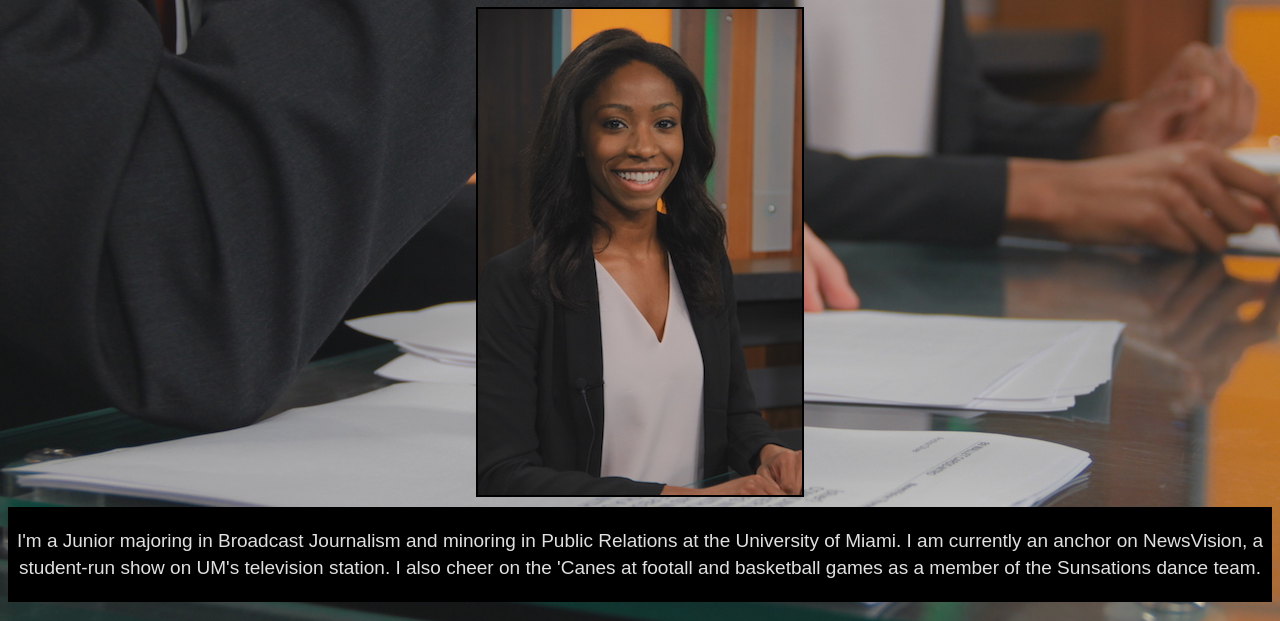
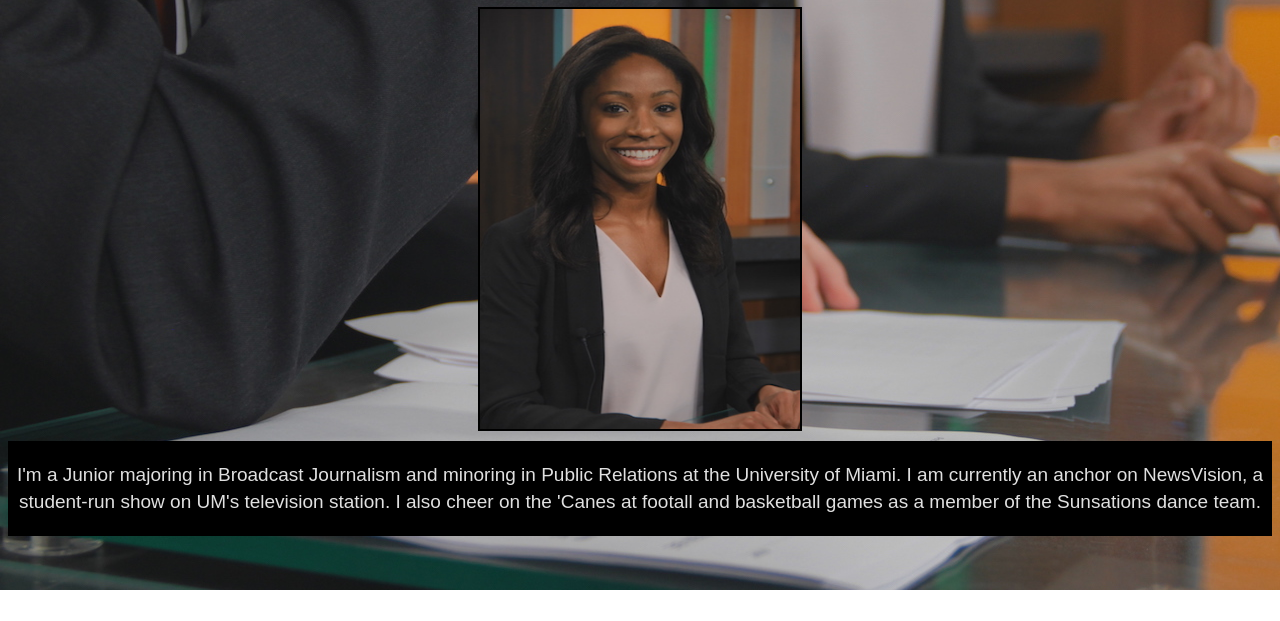
Before and after one commit to mcanty/mcanty.github.io, a plain HTML site: page index.html in a window 1280 px wide. Shown: the part 210-831 px from the top of the page. After the commit the page ends 800 px from the top, so only its background shows below. Drawn offline with nearby package versions, Linux system fonts and the light colour scheme; a web font is replaced by a local one.

Commit message:
changes to img dimensions

```diff
--- a/index.html
+++ b/index.html
@@ -23,7 +23,8 @@
     </header>
 
     <main>
-      <img src="12NewsVision_NCS.jpg" alt= "Morgan Canty" >
+      <img src="12NewsVision_NCS.jpg" alt= "Morgan Canty"
+      style="width:320px;height:420px;">
 
       <section id="aboutme">
         <p>I'm a Junior majoring in Broadcast Journalism and minoring in Public Relations at the University of Miami. I am currently an anchor on NewsVision, a student-run show on UM's television station. I also cheer on the 'Canes at footall and basketball games as a member of the Sunsations dance team.
```
